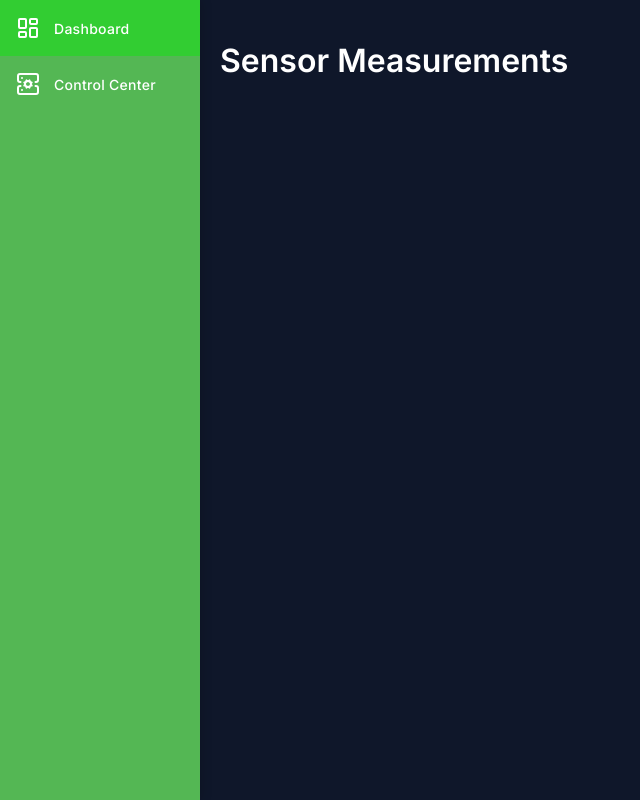
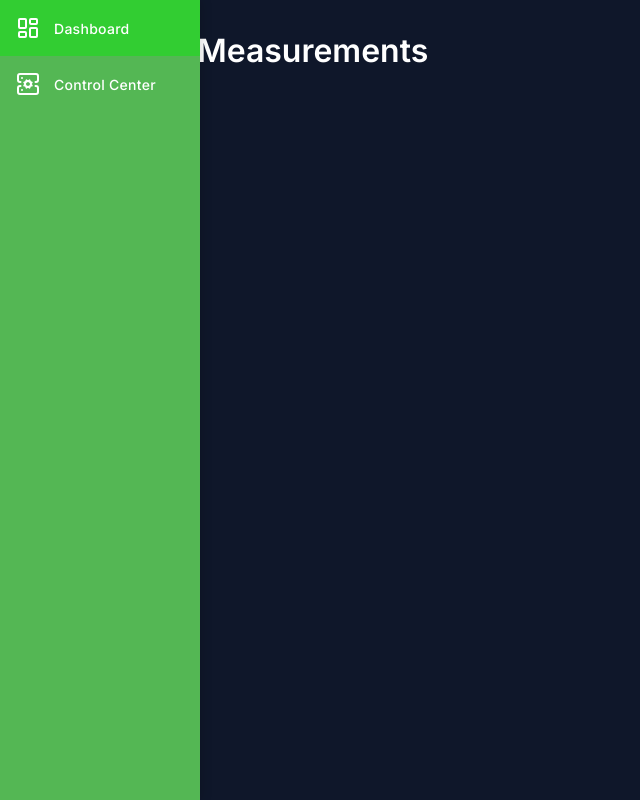
Before and after one commit to JannikKmnn/gewaechshaus, a React (Vite) app in the folder frontend/gewaechshaus/: page / in a window 1280 px wide. Shown: the whole page, without its empty margins (0-640 px from the left). Built offline with nearby package versions, Linux system fonts and the light colour scheme.

Commit message:
Navigation Bar floating over content area now

```diff
--- a/frontend/gewaechshaus/src/components/NavBar.jsx
+++ b/frontend/gewaechshaus/src/components/NavBar.jsx
@@ -47,7 +47,11 @@ export default function NavBar() {
         flexDirection: "column",
         transition: "width 0.25s ease",
         overflow: "hidden",
-        boxShadow: "2px 0 10px rgba(0,0,0,0.15)"
+        boxShadow: "2px 0 10px rgba(0,0,0,0.15)",
+        position: "fixed",
+        left: 0,
+        top: 0,
+        zIndex: 1000
       }}
     >
       <Link to="/" style={itemStyle("/")}>
--- a/frontend/gewaechshaus/src/main.jsx
+++ b/frontend/gewaechshaus/src/main.jsx
@@ -11,11 +11,10 @@ function App() {
     <BrowserRouter>
         <div
         style={{
-            display: "flex",
+            position: "relative",
             width: "100vw",
             height: "100vh",
-            margin: 0,
-            padding: 0
+            overflow: "hidden"
         }}
         >
         <NavBar />
--- a/frontend/gewaechshaus/src/routes.jsx
+++ b/frontend/gewaechshaus/src/routes.jsx
@@ -4,7 +4,13 @@ import ControlCenter from "./pages/ControlCenter";
 
 export default function AppRoutes() {
   return (
-    <div style={{ flex: 1, padding: "20px" }}>
+    <div style={{
+      width: "100%",
+      height: "100%",
+      padding: "10px",
+      paddingLeft: "80px",
+      boxSizing: "border-box"
+    }}>
       <Routes>
         <Route path="/" element={<Dashboard />} />
         <Route path="/control" element={<ControlCenter />} />
```
